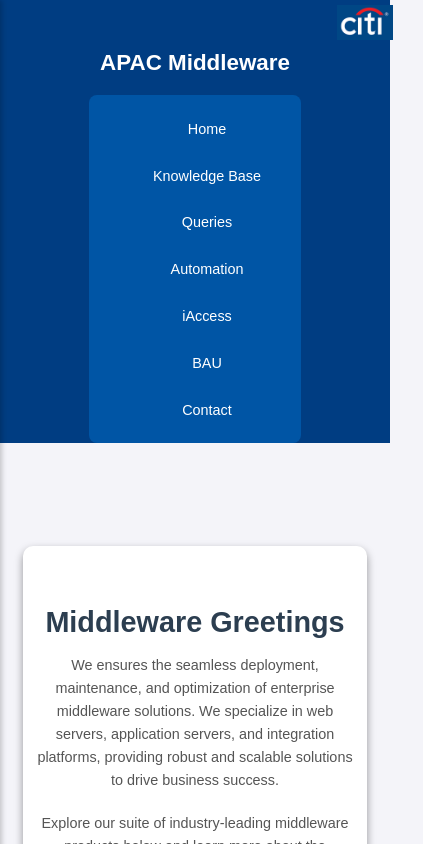
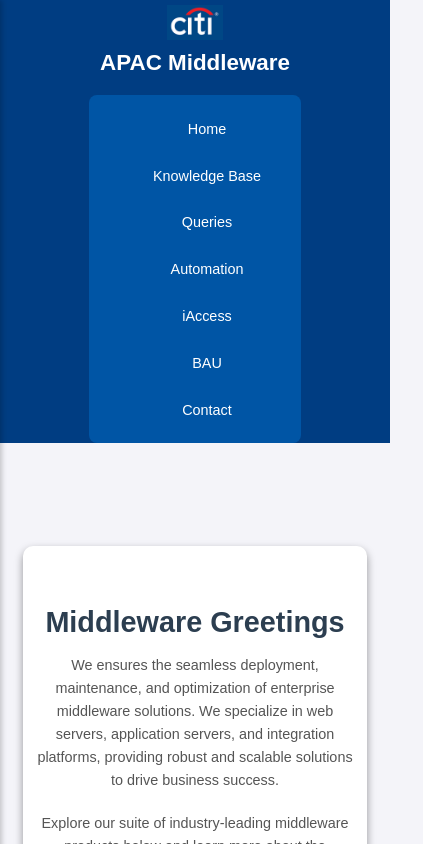
Before and after one commit to sarathsdev/apacmw, a React (Create React App) app in the folder ui/: page / in a window 390 px wide. Shown: the top 844 px of the page, 423 px wide, since content can reach past the window. Built offline with nearby package versions, Linux system fonts and the light colour scheme.

Commit message:
Update App.css

```diff
--- a/ui/src/App.css
+++ b/ui/src/App.css
@@ -257,7 +257,8 @@
   .logo {
     height: 35px;
     margin: 0;
-    padding-left: 340px;
+    padding-left: 200px;
+    padding-right:200px;
   }
 
   h1 {
```
